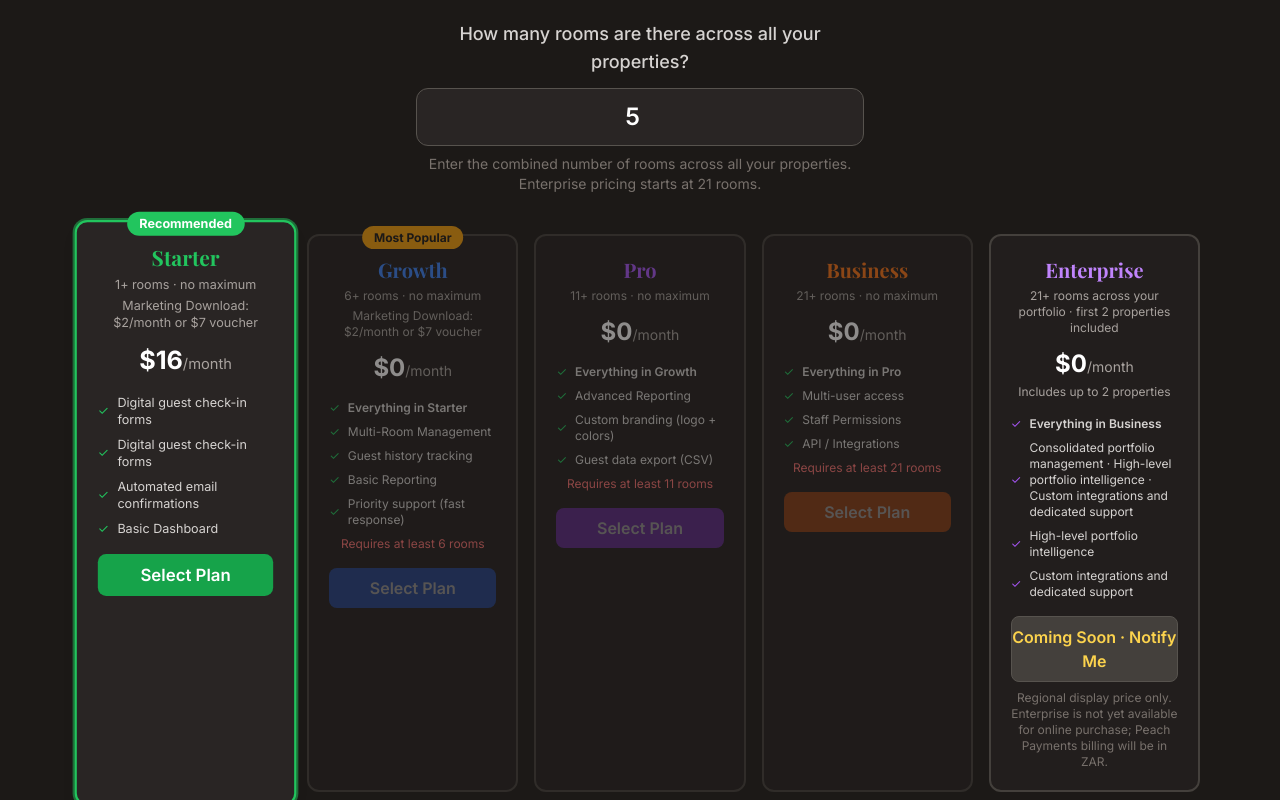
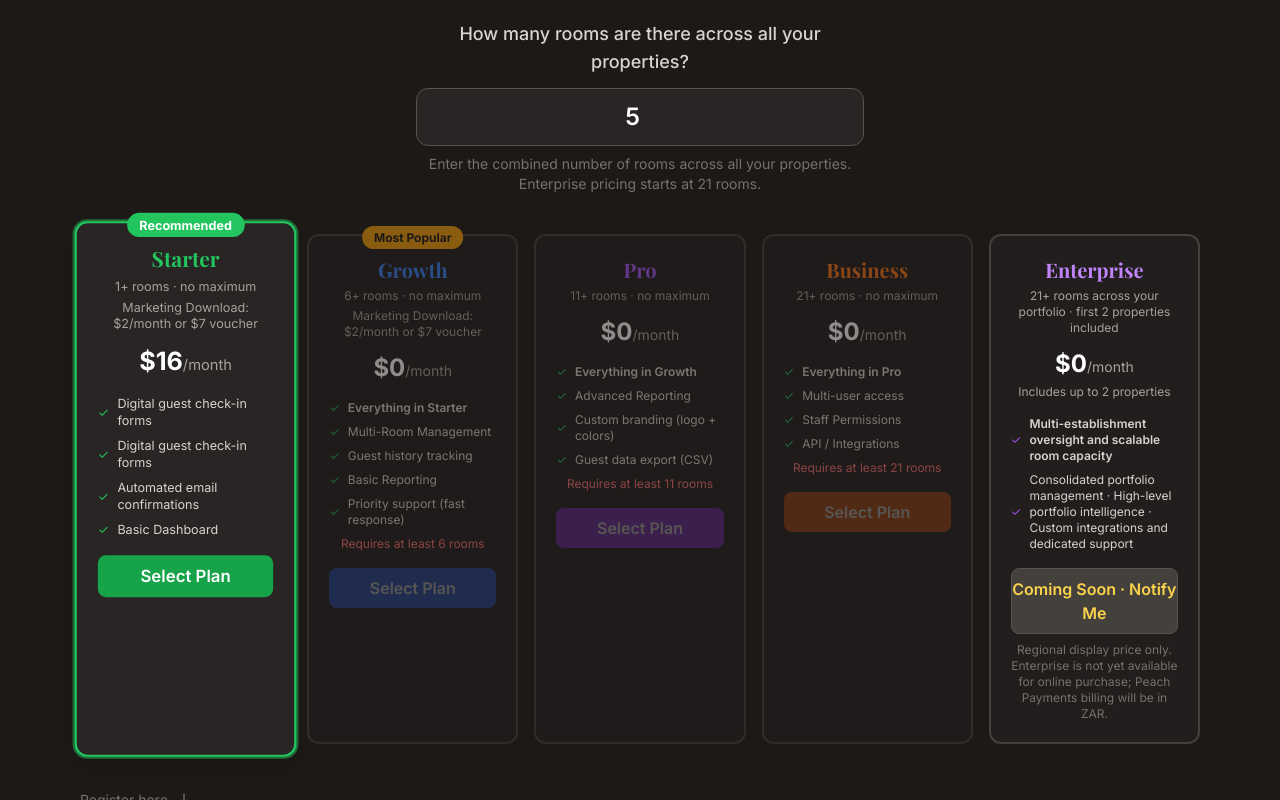
Before and after one commit to TerraFit/Best-Check-In, a React (Vite) app: page /register in a window 1280 px wide. Shown: the part 459-1259 px from the top of the page. Built offline with nearby package versions, Linux system fonts and the light colour scheme; no server answers; what @grammarly/editor-sdk would draw is missing.

Commit message:
Localize Enterprise registration plan features

```diff
--- a/src/pages/BusinessRegistration.tsx
+++ b/src/pages/BusinessRegistration.tsx
@@ -790,10 +790,10 @@ export default function BusinessRegistration() {
 
                 {/* Enterprise Feature List */}
                 <div className="mt-4 text-left space-y-2">
-                  <p className="text-xs text-stone-300 flex items-center gap-2"><span className="text-purple-500">✓</span> <span className="font-semibold">Everything in Business</span></p>
+                  <p className="text-xs text-stone-300 flex items-center gap-2"><span className="text-purple-500">✓</span> <span className="font-semibold">{t('landing_plan_enterprise_f1')}</span></p>
                   <p className="text-xs text-stone-300 flex items-center gap-2"><span className="text-purple-500">✓</span> {t('login_enterprise_features')}</p>
-                  <p className="text-xs text-stone-300 flex items-center gap-2"><span className="text-purple-500">✓</span> High-level portfolio intelligence</p>
-                  <p className="text-xs text-stone-300 flex items-center gap-2"><span className="text-purple-500">✓</span> Custom integrations and dedicated support</p>
+
+
                 </div>
 
                 <button type="button" onClick={() => setEnterpriseInquiryOpen(true)} className="mt-4 w-full py-2 rounded-lg font-semibold text-center bg-stone-700 text-amber-300 border border-stone-600 hover:bg-stone-600 transition-colors">
```
